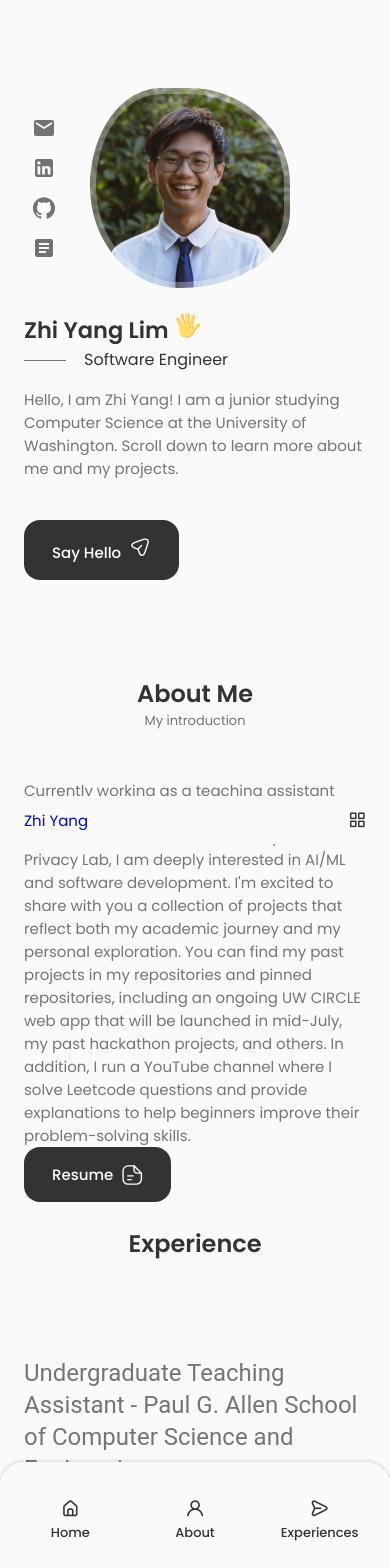
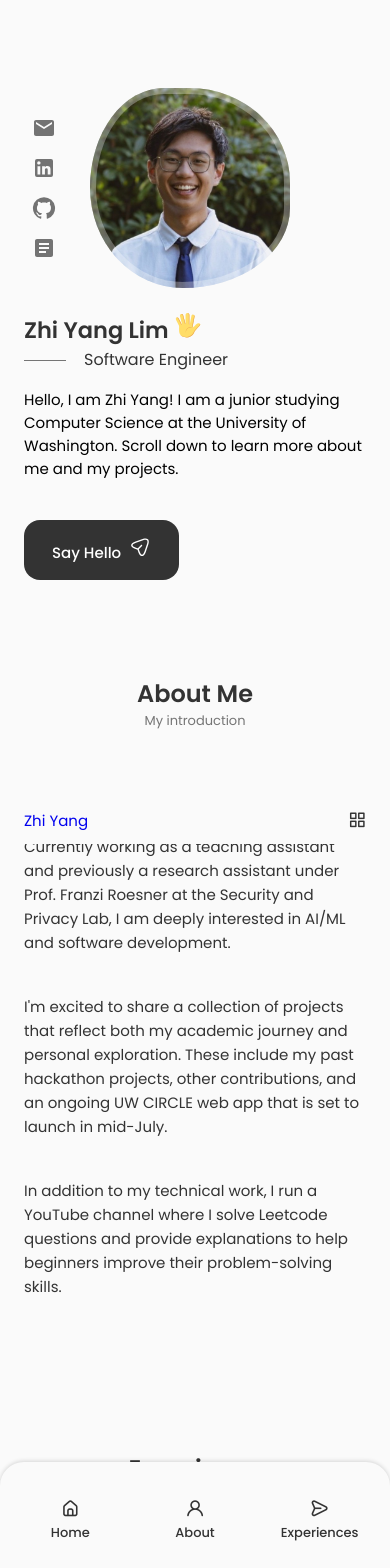
Before and after one commit to zylim1128/zhiyanglim.github.io, a React (Create React App) app: page / in a window 390 px wide. Shown: the top 1568 px of the page. Built offline with nearby package versions, Linux system fonts and the light colour scheme.

Commit message:
Get about me updated

```diff
--- a/src/components/About/About.jsx
+++ b/src/components/About/About.jsx
@@ -13,42 +13,17 @@ const About = () => {
       <div className="about__container container grid">
 
         <div className="about__data">
-          {/*<Info />*/}
+          <p className="about__description">
+            Currently working as a teaching assistant and previously a research assistant under Prof. Franzi Roesner at the Security and Privacy Lab, I am deeply interested in AI/ML and software development.
+          </p>
 
           <p className="about__description">
-          Currently working as a teaching assistant and previously a research assistant under Prof. Franzi Roesner at the Security and Privacy Lab, I am deeply interested in AI/ML and software development. I'm excited to share with you a collection of projects that reflect both my academic journey and my personal exploration. You can find my past projects in my repositories and pinned repositories, including an ongoing UW CIRCLE web app that will be launched in mid-July, my past hackathon projects, and others.
-
-          In addition, I run a YouTube channel where I solve Leetcode questions and provide explanations to help beginners improve their problem-solving skills.
+            I'm excited to share a collection of projects that reflect both my academic journey and personal exploration. These include my past hackathon projects, other contributions, and an ongoing UW CIRCLE web app that is set to launch in mid-July.
           </p>
 
-          <a href={"docs/ZhiYang-Resume.pdf"} target="_blank" rel="noopener noreferrer" className="button button--flex">
-            Resume
-            <svg
-                class="button__icon"
-                xmlns="http://www.w3.org/2000/svg"
-                width="24"
-                height="24"
-                viewBox="0 0 24 24"
-                fill="none"
-              >
-                <path
-                  d="M15.25 22.7502H9.25C3.82 22.7502 1.5 20.4302 1.5 15.0002V9.00024C1.5 3.57024 3.82 1.25024 9.25 1.25024H14.25C14.66 1.25024 15 1.59024 15 2.00024C15 2.41024 14.66 2.75024 14.25 2.75024H9.25C4.64 2.75024 3 4.39024 3 9.00024V15.0002C3 19.6102 4.64 21.2502 9.25 21.2502H15.25C19.86 21.2502 21.5 19.6102 21.5 15.0002V10.0002C21.5 9.59024 21.84 9.25024 22.25 9.25024C22.66 9.25024 23 9.59024 23 10.0002V15.0002C23 20.4302 20.68 22.7502 15.25 22.7502Z"
-                  fill="var(--container-color)"
-                ></path>
-                <path
-                  d="M22.25 10.7502H18.25C14.83 10.7502 13.5 9.42023 13.5 6.00023V2.00023C13.5 1.70023 13.68 1.42023 13.96 1.31023C14.24 1.19023 14.56 1.26023 14.78 1.47023L22.78 9.47023C22.99 9.68023 23.06 10.0102 22.94 10.2902C22.82 10.5702 22.55 10.7502 22.25 10.7502ZM15 3.81023V6.00023C15 8.58023 15.67 9.25023 18.25 9.25023H20.44L15 3.81023Z"
-                  fill="var(--container-color)"
-                ></path>
-                <path
-                  d="M13.25 13.7502H7.25C6.84 13.7502 6.5 13.4102 6.5 13.0002C6.5 12.5902 6.84 12.2502 7.25 12.2502H13.25C13.66 12.2502 14 12.5902 14 13.0002C14 13.4102 13.66 13.7502 13.25 13.7502Z"
-                  fill="var(--container-color)"
-                ></path>
-                <path
-                  d="M11.25 17.7502H7.25C6.84 17.7502 6.5 17.4102 6.5 17.0002C6.5 16.5902 6.84 16.2502 7.25 16.2502H11.25C11.66 16.2502 12 16.5902 12 17.0002C12 17.4102 11.66 17.7502 11.25 17.7502Z"
-                  fill="var(--container-color)"
-                ></path>
-              </svg>
-          </a>
+          <p className="about__description">
+            In addition to my technical work, I run a YouTube channel where I solve Leetcode questions and provide explanations to help beginners improve their problem-solving skills.
+          </p>
         </div>
         <h2 className="section__title">Experience</h2>
         <Experience />
--- a/src/components/About/about.css
+++ b/src/components/About/about.css
@@ -0,0 +1,74 @@
+.about__container {
+  row-gap: 7rem;
+}
+
+.about__data {
+  grid-template-columns: 1fr;
+  padding-top: 5.5rem;
+  column-gap: 2rem;
+  align-items: center;
+}
+
+.about__title {
+  font-size: var(--big-font-size);
+  margin-bottom: var(--mb-0-25);
+}
+
+.about__subtitle {
+  position: relative;
+  font-size: var(--h3-font-size);
+  padding-left: 3.75rem;
+  font-weight: var(--font-normal);
+  margin-bottom: var(--mb-1);
+}
+
+.about__subtitle::before {
+  content: '';
+  position: absolute;
+  width: 70px;
+  height: 1px;
+  background-color: var(--text-color);
+  left: 0;
+  top: 1rem;
+}
+
+.about__description {
+  max-width: 800px;
+  margin: 0 auto var(--mb-3);
+  line-height: 1.6;
+  color: var(--title-color);
+}
+
+@media screen and (max-width: 992px) {
+  .about__data {
+    grid-template-columns: 1fr;
+    column-gap: 1.25rem;
+  }
+
+  .about__subtitle {
+    padding-left: 3.75rem;
+    margin-bottom: var(--mb-1);
+  }
+
+  .about__subtitle::before {
+    width: 42px;
+    top: 0.8rem;
+  }
+
+  .about__description {
+    max-width: initial;
+    margin-bottom: var(--mb-2-5);
+  }
+}
+
+@media screen and (max-width: 768px) {
+  .about__data {
+    grid-template-columns: 1fr;
+    padding-top: 3.5rem;
+  }
+
+  .about__description {
+    max-width: initial;
+    margin-bottom: var(--mb-2-5);
+  }
+}
--- a/src/components/Home/Home.jsx
+++ b/src/components/Home/Home.jsx
@@ -1,7 +1,7 @@
 import React from 'react';
 import Data from "./Data";
 import ScrollDown from './ScrollDown';
-import Social from '../Contact/Contact';
+import Contact from '../Contact/Contact';
 import "./home.css";
 
 const Home = () => {
@@ -10,7 +10,7 @@ const Home = () => {
         {/*<p>Website is currently under construction!</p>*/}
         <div className="home_container container grid">
             <div className="home__content grid">
-                <Social />
+                <Contact />
 
                 <div className="home__img"></div>
 
--- a/src/components/Home/home.css
+++ b/src/components/Home/home.css
@@ -56,6 +56,7 @@
 .home__description {
     max-width: 400px;
     margin-bottom: var(--mb-3);
+    color: var(--title-color-dark)
 }
 
 .home__img {
```
